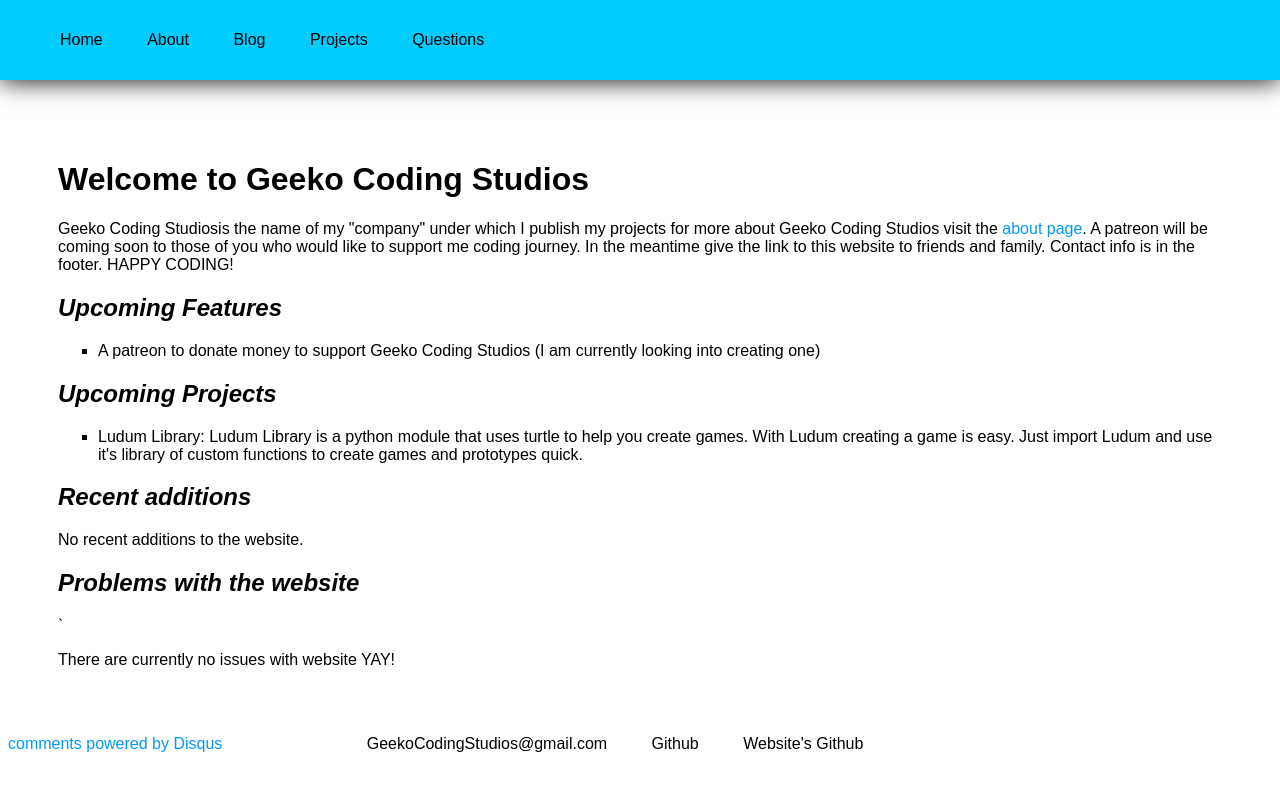
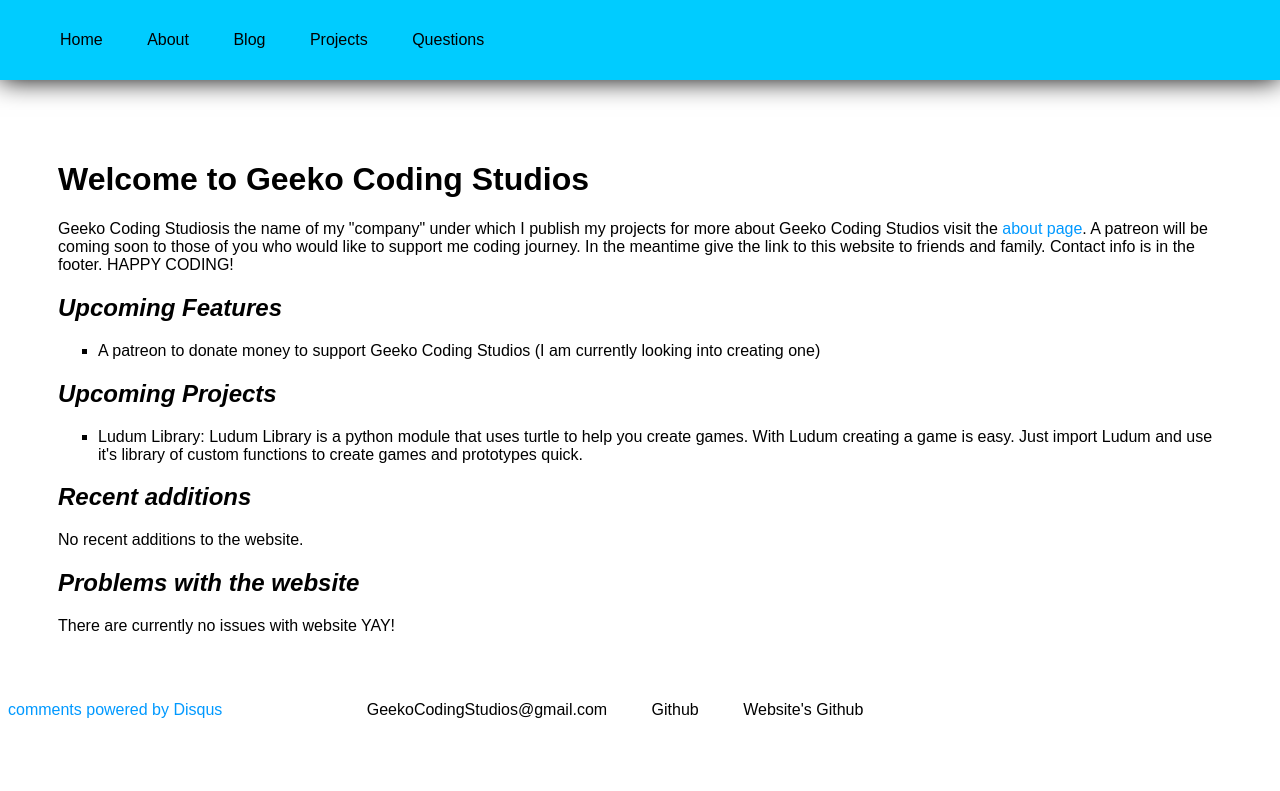
Before and after one commit to Geeko/geeko.github.io, a Jekyll site: the page built from index.html, in a window 1280 px wide. Shown: the top 791 px of the page. Built offline with Jekyll 4.4.1, drawn with Linux system fonts in a browser that asks for light colours; comment, search, counter and statistics services are not loaded.

```diff
--- a/index.html
+++ b/index.html
@@ -14,19 +14,18 @@ title: Geeko Homepage
 		<ul style="list-style-type:square;">
 			<li>A patreon to donate money to support Geeko Coding Studios (I am currently looking into creating one)</li>
 		</ul>
-	 <h2><em>Upcoming Projects</em></h2>
-		<!-- <p>I currently don't have any unrealeased projects in developement. More projects will be coming out soon.</p> -->
+	 <h2><em>Upcoming Projects</em></h2><!-- <p>I currently don't have any unrealeased projects in developement. More projects will be coming out soon.</p> -->
 		<ul style="list-style-type:square;">
 			<li>Ludum Library: Ludum Library is a python module that uses turtle to help you create games. With Ludum
 			creating a game is easy. Just import Ludum and use it's library of custom functions to create games and
 			prototypes quick.</li>
 		</ul>
 	<h2><em>Recent additions</em></h2>
-		<p> No recent additions to the website.</p>
+	<p> No recent additions to the website.</p>
 		<ul style="list-style-type:square;">
 		</ul>
 	<h2><em>Problems with the website</em></h2>
-	`	<p>There are currently no issues with website YAY!</p>
+	<p>There are currently no issues with website YAY!</p>
 		<ul style="list-type:square;">
 		</ul>
 
```
